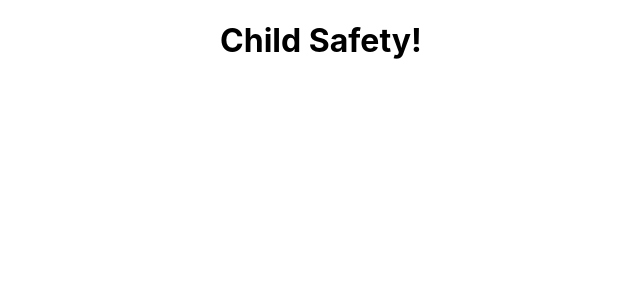
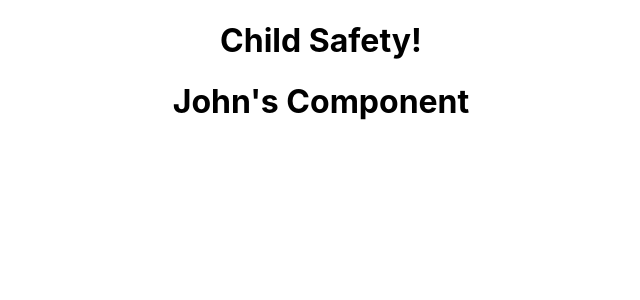
Before and after one commit to jaadbarg/child_safety, a React (Create React App) app: page / in a window 1280 px wide. Shown: the top 300 px of the page, without its empty margins (319-959 px from the left). Built offline with nearby package versions, Linux system fonts and the light colour scheme.

Commit message:
clean up and john comjponnent

```diff
--- a/src/App.js
+++ b/src/App.js
@@ -1,9 +1,12 @@
 import "./App.css";
+import "./Jaad";
+import Jaad from "./Jaad";
 
 function App() {
   return (
     <div className="App">
       <h1>Child Safety!</h1>
+      <Jaad></Jaad>
     </div>
   );
 }
--- /dev/null
+++ b/src/Jaad.jsx
@@ -0,0 +1,5 @@
+const Jaad = () => {
+    return  <h1>John's Component</h1>
+}
+
+export default Jaad;
--- a/src/index.js
+++ b/src/index.js
@@ -2,7 +2,6 @@ import React from 'react';
 import ReactDOM from 'react-dom';
 import './index.css';
 import App from './App';
-import reportWebVitals from './reportWebVitals';
 
 ReactDOM.render(
   <React.StrictMode>
@@ -10,8 +9,3 @@ ReactDOM.render(
   </React.StrictMode>,
   document.getElementById('root')
 );
-
-// If you want to start measuring performance in your app, pass a function
-// to log results (for example: reportWebVitals(console.log))
-// or send to an analytics endpoint. Learn more: https://bit.ly/CRA-vitals
-reportWebVitals();
```
